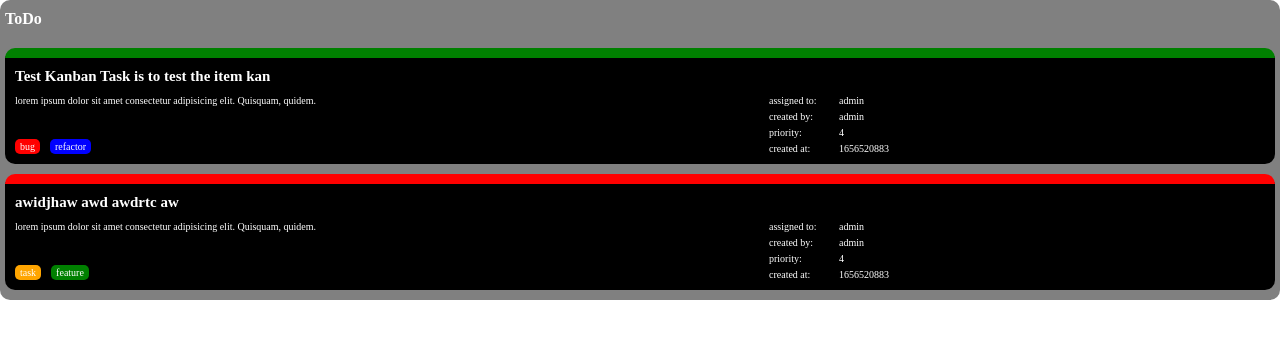
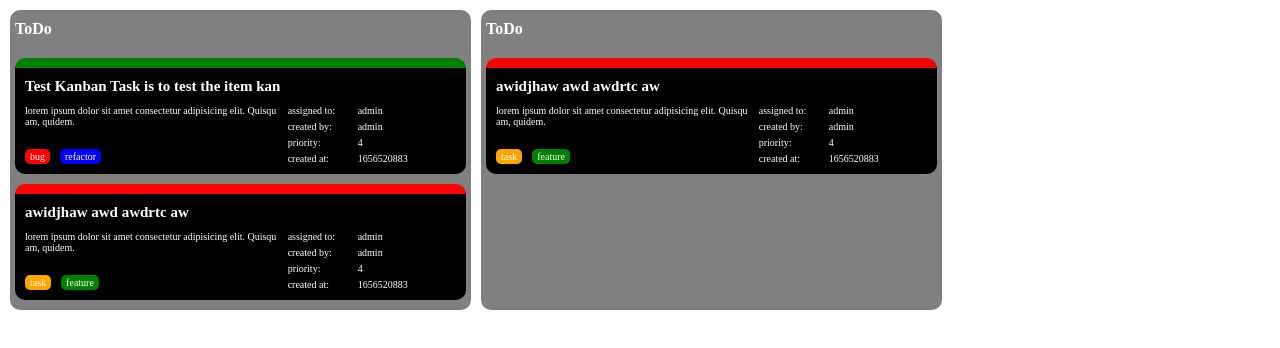
Before and after one commit to AvaPLaIN/kanban-board, a React (Vite) app: page / in a window 1280 px wide. Shown: the top 348 px of the page. Built offline with nearby package versions, Linux system fonts and the light colour scheme.

Commit message:
add task area list component

```diff
--- a/src/App.tsx
+++ b/src/App.tsx
@@ -1,8 +1,8 @@
-import TaskArea from "./components/task-area/TaskArea";
+import TaskAreaList from "./components/task-area-list/TaskAreaList";
 import { kanbanConfig } from "./data/kanbanBoard";
 
 function App() {
-  return <TaskArea {...kanbanConfig} />;
+  return <TaskAreaList {...kanbanConfig} />;
 }
 
 export default App;
--- /dev/null
+++ b/src/components/task-area-list/TaskAreaList.styles.ts
@@ -0,0 +1,8 @@
+import styled from "styled-components";
+
+export const TaskAreaListContainer = styled.div`
+  display: flex;
+  gap: 1rem;
+  overflow-x: scroll;
+  padding: 1rem;
+`;
--- /dev/null
+++ b/src/components/task-area-list/TaskAreaList.tsx
@@ -0,0 +1,16 @@
+import TaskArea from "../task-area/TaskArea";
+import { TaskAreaListContainer } from "./TaskAreaList.styles";
+import { ITaskAreaList } from "./TaskAreaList.types";
+
+const TaskAreaList = (props: ITaskAreaList) => {
+  const { areas } = props;
+  return (
+    <TaskAreaListContainer>
+      {areas.map((area) => (
+        <TaskArea key={area.id} {...area} />
+      ))}
+    </TaskAreaListContainer>
+  );
+};
+
+export default TaskAreaList;
--- /dev/null
+++ b/src/components/task-area-list/TaskAreaList.types.ts
@@ -0,0 +1,5 @@
+import { ITaskArea } from "../task-area/TaskArea.types";
+
+export interface ITaskAreaList {
+  areas: ITaskArea[];
+}
--- /dev/null
+++ b/src/components/task-area-list/index.ts
@@ -0,0 +1 @@
+export { default } from "./TaskAreaList";
--- a/src/components/task-area/TaskArea.styles.ts
+++ b/src/components/task-area/TaskArea.styles.ts
@@ -8,6 +8,7 @@ export const TaskAreaContainer = styled.div`
   padding: 1rem 0.5rem;
   border-radius: 1rem;
   background-color: grey;
+  min-height: 30rem;
 
   .header {
     .area-title {
--- a/src/data/kanbanBoard.ts
+++ b/src/data/kanbanBoard.ts
@@ -1,4 +1,6 @@
 export const kanbanConfig = {
+  areas: [
+    {
       id: "123",
       title: "ToDo",
       items: [
@@ -27,4 +29,24 @@ export const kanbanConfig = {
           tags: ["task", "feature"],
         },
       ],
+    },
+    {
+      id: "123",
+      title: "ToDo",
+      items: [
+        {
+          id: "kanbanBoard2",
+          createdAt: "1656520883",
+          createdBy: "admin",
+          assignedTo: "admin",
+          title: "awidjhaw awd awdrtc aw",
+          description:
+            "lorem ipsum dolor sit amet consectetur adipisicing elit. Quisquam, quidem.",
+          priority: 4,
+          status: "done",
+          tags: ["task", "feature"],
+        },
+      ],
+    },
+  ],
 };
```
Lines whose indentation alone changed are shown as unchanged.
